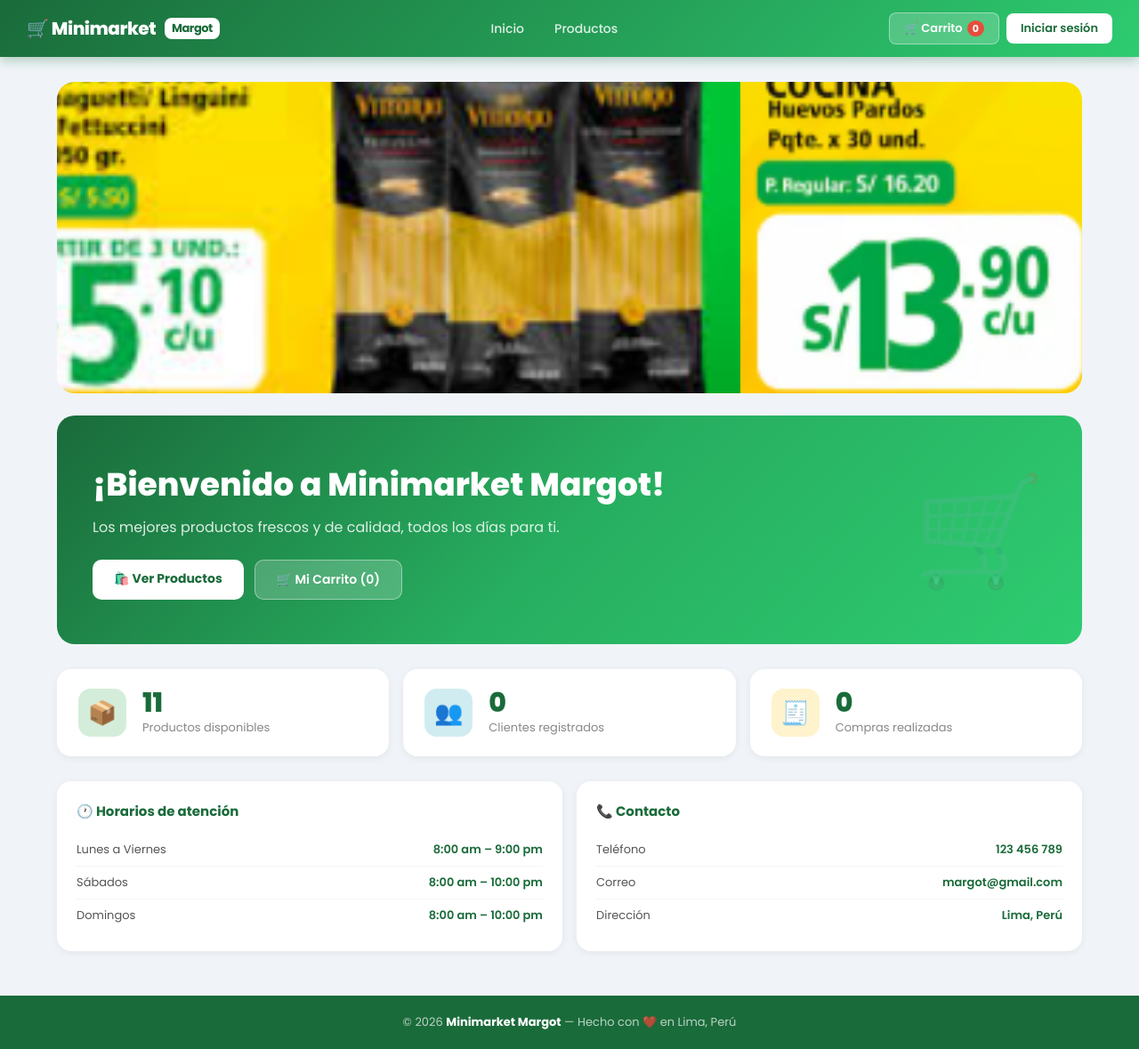
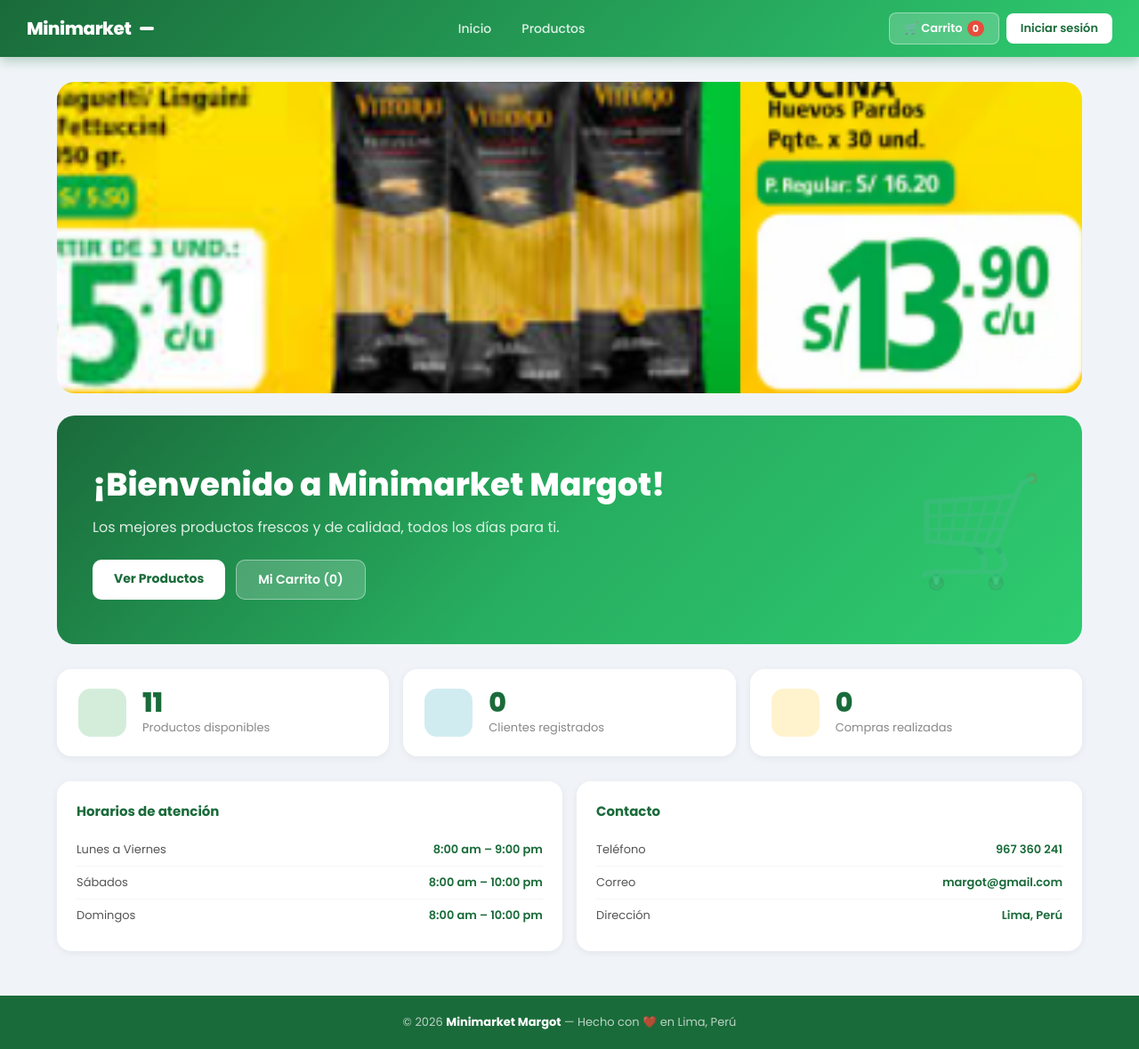
Before and after one commit to alessandro1090/minimarket, a Flask app: page / in a window 1280 px wide. Shown: the whole page at 89% size. Run offline with Flask 3, Linux system fonts and the light colour scheme.

Commit message:
actualizar base html

```diff
--- a/templates/base.html
+++ b/templates/base.html
@@ -193,7 +193,7 @@
 <body>
 
 <header>
-    <div class="logo">🛒 Minimarket <span>Margot</span></div>
+    <div class="logo"> Minimarket <span></span></div>
     <nav>
         <a href="/">Inicio</a>
         <a href="/productos">Productos</a>
@@ -251,38 +251,38 @@
         <h1>¡Bienvenido a Minimarket Margot!</h1>
         <p>Los mejores productos frescos y de calidad, todos los días para ti.</p>
         <div class="hero-btns">
-            <a href="/productos" class="btn-hero-main">🛍️ Ver Productos</a>
+            <a href="/productos" class="btn-hero-main"> Ver Productos</a>
             {% if not admin %}
-            <a href="/carrito" class="btn-hero-sec">🛒 Mi Carrito ({{ carrito_count or 0 }})</a>
+            <a href="/carrito" class="btn-hero-sec"> Mi Carrito ({{ carrito_count or 0 }})</a>
             {% else %}
-            <a href="/dashboard" class="btn-hero-sec">📊 Ver Dashboard</a>
+            <a href="/dashboard" class="btn-hero-sec"> Ver Dashboard</a>
             {% endif %}
         </div>
     </div>
     <div class="stats">
         <div class="stat">
-            <div class="stat-icon verde">📦</div>
+            <div class="stat-icon verde"></div>
             <div class="stat-info"><div class="numero">{{ total_productos }}</div><div class="label">Productos disponibles</div></div>
         </div>
         <div class="stat">
-            <div class="stat-icon azul">👥</div>
+            <div class="stat-icon azul"></div>
             <div class="stat-info"><div class="numero">{{ total_clientes }}</div><div class="label">Clientes registrados</div></div>
         </div>
         <div class="stat">
-            <div class="stat-icon naranja">🧾</div>
+            <div class="stat-icon naranja"></div>
             <div class="stat-info"><div class="numero">{{ total_compras }}</div><div class="label">Compras realizadas</div></div>
         </div>
     </div>
     <div class="info-grid">
         <div class="info-card">
-            <h3>🕐 Horarios de atención</h3>
+            <h3> Horarios de atención</h3>
             <div class="horario-row"><span>Lunes a Viernes</span><span>8:00 am – 9:00 pm</span></div>
             <div class="horario-row"><span>Sábados</span><span>8:00 am – 10:00 pm</span></div>
             <div class="horario-row"><span>Domingos</span><span>8:00 am – 10:00 pm</span></div>
         </div>
         <div class="info-card">
-            <h3>📞 Contacto</h3>
-            <div class="horario-row"><span>Teléfono</span><span>123 456 789</span></div>
+            <h3> Contacto</h3>
+            <div class="horario-row"><span>Teléfono</span><span> 967 360 241</span></div>
             <div class="horario-row"><span>Correo</span><span>margot@gmail.com</span></div>
             <div class="horario-row"><span>Dirección</span><span>Lima, Perú</span></div>
         </div>
@@ -356,11 +356,11 @@
     {% elif pagina == "productos" %}
     <div class="card">
         <div class="card-header">
-            <h2>🛍️ Productos</h2>
+            <h2> Productos</h2>
             {% if admin %}<a href="/productos/agregar" class="btn-nuevo">+ Nuevo Producto</a>{% endif %}
         </div>
         <form class="filtros" method="GET" action="/productos">
-            <input type="text" name="q" placeholder="🔍 Buscar producto..." value="{{ busqueda }}">
+            <input type="text" name="q" placeholder=" Buscar producto..." value="{{ busqueda }}">
             <select name="categoria">
                 <option value="">Todas las categorías</option>
                 {% for cat in categorias %}
```
Also changed, not shown: other parts of templates/base.html (+13 -13 lines).
